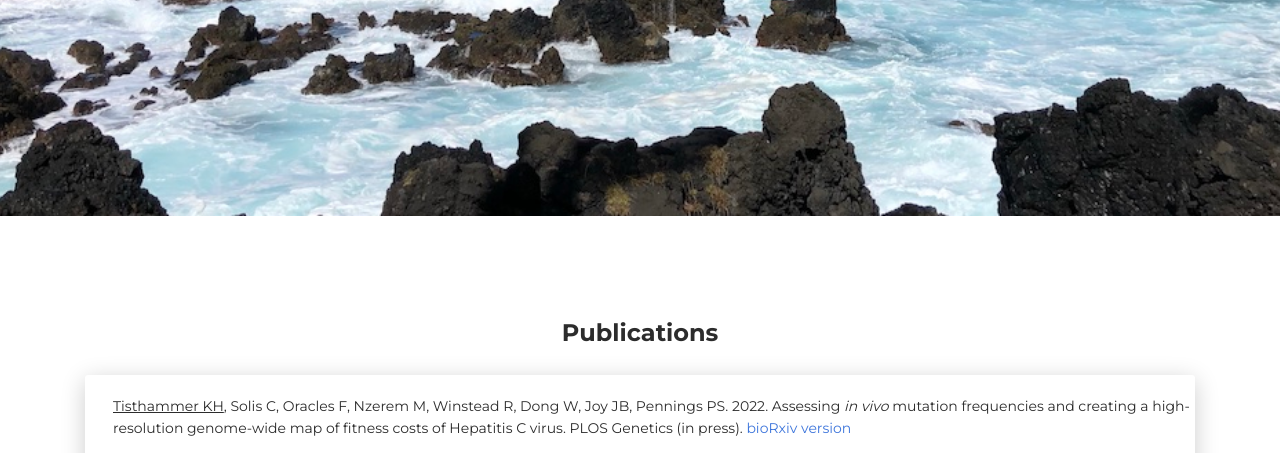
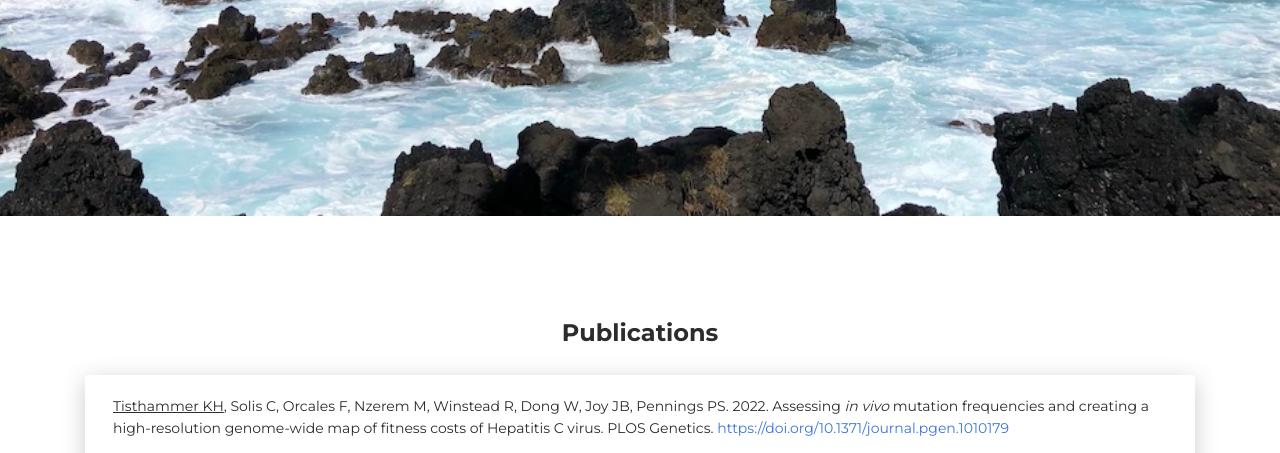
Before and after one commit to kahot/kahot.github.io, a plain HTML site: page publications.html in a window 1280 px wide. Shown: the part 334-787 px from the top of the page. Drawn offline with Linux system fonts and the light colour scheme.

Commit message:
publication update

```diff
--- a/publications.html
+++ b/publications.html
@@ -68,7 +68,7 @@
         <div class="row ml-2">
           <div class="col-lg-12 col-md-8">
         		<div class="row">
-                 <p><u>Tisthammer KH</u>, Solis C, Oracles F, Nzerem M, Winstead R, Dong W, Joy JB, Pennings PS. 2022. Assessing <i>in vivo</i> mutation frequencies and creating a high-resolution genome-wide map of fitness costs of Hepatitis C virus. PLOS Genetics (in press). <a href=" biorxiv.org/cgi/content/short/2020.10.01.323253v1" target="_blank" rel="noopener noreferrer">  bioRxiv version</a> </p>
+                 <p><u>Tisthammer KH</u>, Solis C, Orcales F, Nzerem M, Winstead R, Dong W, Joy JB, Pennings PS. 2022. Assessing <i>in vivo</i> mutation frequencies and creating a high-resolution genome-wide map of fitness costs of Hepatitis C virus. PLOS Genetics. <a href="https://doi.org/10.1371/journal.pgen.1010179" target="_blank" rel="noopener noreferrer">  https://doi.org/10.1371/journal.pgen.1010179 </a> </p>
                 </div>
 	            <div class="row">
                  <p><u>Tisthammer KH</u>, Kline C, Rutledge T, Diedrich CR, Ita S, Lin PL, Ambrose Z, Pennings PS. 2022. SIV Evolutionary Dynamics in Cynomolgus Macaques during SIV-<i>Mycobacterium tuberculosis</i> Co-Infection. Scientific Reports 11:3423 <a href="https://www.mdpi.com/1999-4915/14/1/48" target="_blank" >  https://doi.org/10.3390/v14010048 </a> <a href="files/2022_Tisthammer_Viruses.pdf" download rel="noopener noreferrer" target="_blank">   Download File</a></p>
```
Also changed, not shown: 1 other file.
